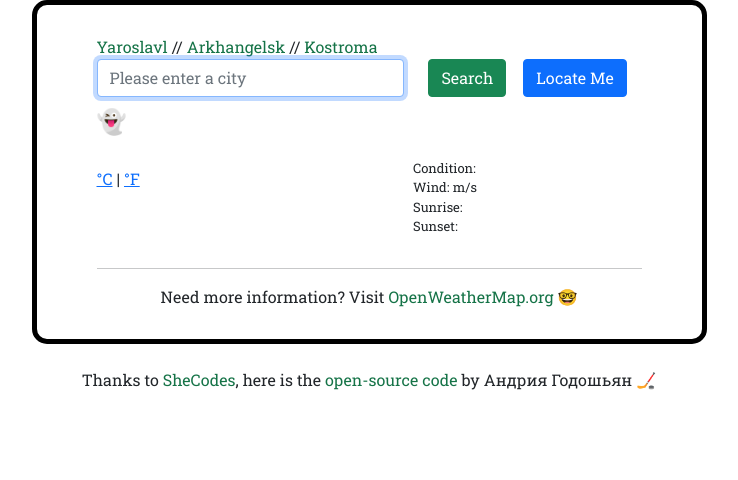
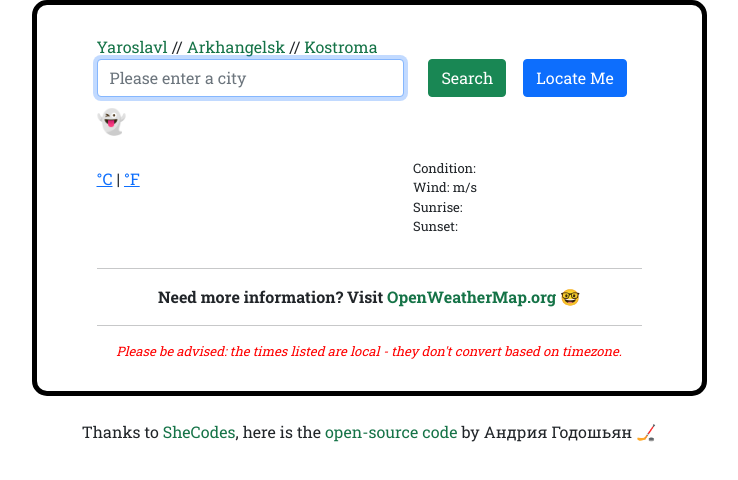
Before and after one commit to andreagodoshian/first_app_weather, a plain HTML site: page index.html in a window 1280 px wide. Shown: the whole page, without its empty margins (271-1009 px from the left). Drawn offline with nearby package versions, Linux system fonts and the light colour scheme; no server answers.

Commit message:
time advisory added

```diff
--- a/index.html
+++ b/index.html
@@ -99,12 +99,15 @@
         </div>
       </div>
       <hr />
-      <div class="biboliography">
+      <div class="biboliography"><strong>
         Need more information? Visit
         <a href="https://openweathermap.org/" target="_blank" class="allLinks">
           OpenWeatherMap.org</a
         >
-        🤓
+        </strong>🤓
+      </div>
+        <hr><div class = "advisory">
+        Please be advised: the times listed are local - they don't convert based on timezone.
       </div>
     </div>
     <br />
--- a/style.css
+++ b/style.css
@@ -49,3 +49,9 @@ footer {
 .biboliography {
   text-align: center;
 }
+.advisory{
+  color: red;
+  font-size: 13px;
+  font-style: italic;
+  text-align: center;
+}
```
